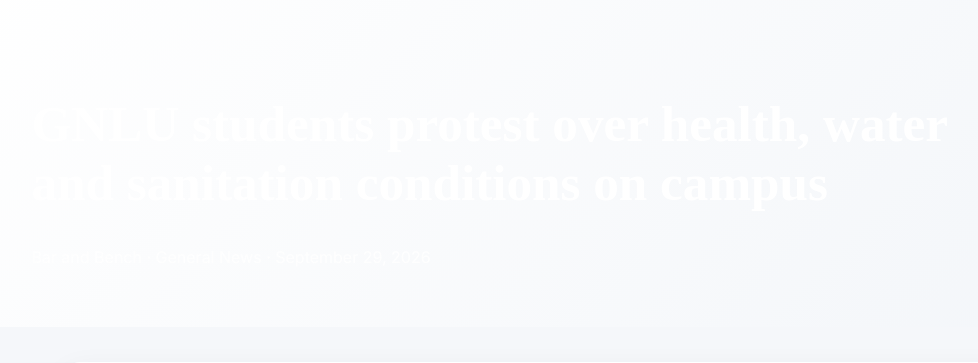
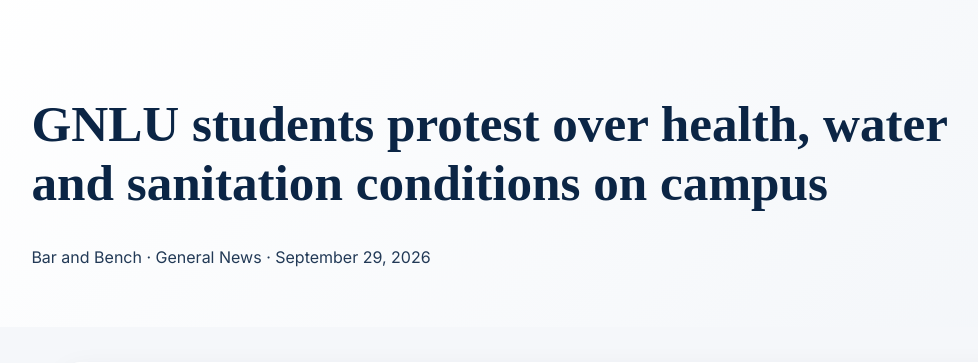
Before and after one commit to vyasbilawas-ctrl/Lawgic, a Flask app: page /article/73 in a window 1280 px wide. Shown: the part 70-433 px from the top of the page, without its empty margins (71-1049 px from the left). Run offline with Flask 3, Linux system fonts and the light colour scheme; data comes from the database, SQL or seed files in the repository.

Commit message:
Fix invisible text on article page by overriding white text color

```diff
--- a/templates/article.html
+++ b/templates/article.html
@@ -1,5 +1,5 @@
 <!doctype html>
-<html lang="en"><head><meta charset="utf-8"><meta name="viewport" content="width=device-width,initial-scale=1"><title>{{ article.title }} | Lawgic</title><link href="https://fonts.googleapis.com/css2?family=Cinzel:wght@500;600;700;800&family=Lora:ital,wght@0,400;0,500;0,600;0,700;1,400&family=Inter:wght@400;500;600&display=swap" rel="stylesheet"><style>:root{--navy:#0b2545;--gold:#d4af37}body{margin:0;background:#f5f7fa;font-family:Inter,sans-serif;color:#172033}.navbar{background:#fff;padding:18px 6%;box-shadow:0 2px 12px #0b254515;display:flex;justify-content:space-between}.brand{font:700 1.8rem 'Playfair Display';color:var(--navy);text-decoration:none}.brand span{color:var(--gold)}.nav a{margin-left:18px;color:var(--navy);font-weight:600;text-decoration:none}.hero{background:linear-gradient(135deg,var(--navy),#133c6d);color:#fff;padding:60px 8%}.hero h1{font:700 clamp(2rem,4vw,3.3rem) 'Playfair Display';max-width:1000px}.meta{opacity:.9}.content{max-width:900px;margin:35px auto;background:#fff;border-radius:16px;padding:clamp(22px,5vw,55px);box-shadow:0 10px 30px #0b254512;line-height:1.8;font-size:1.05rem}.content img{width:100%;max-height:450px;object-fit:cover;border-radius:12px;margin-bottom:25px}.btn{display:inline-block;background:var(--gold);color:var(--navy);padding:12px 20px;border-radius:9px;text-decoration:none;font-weight:700}footer{text-align:center;background:var(--navy);color:#fff;padding:28px}footer a{color:var(--gold)}
+<html lang="en"><head><meta charset="utf-8"><meta name="viewport" content="width=device-width,initial-scale=1"><title>{{ article.title }} | Lawgic</title><link href="https://fonts.googleapis.com/css2?family=Cinzel:wght@500;600;700;800&family=Lora:ital,wght@0,400;0,500;0,600;0,700;1,400&family=Inter:wght@400;500;600&display=swap" rel="stylesheet"><style>:root{--navy:#0b2545;--gold:#d4af37}body{margin:0;background:#f5f7fa;font-family:Inter,sans-serif;color:#172033}.navbar{background:#fff;padding:18px 6%;box-shadow:0 2px 12px #0b254515;display:flex;justify-content:space-between}.brand{font:700 1.8rem 'Playfair Display';color:var(--navy);text-decoration:none}.brand span{color:var(--gold)}.nav a{margin-left:18px;color:var(--navy);font-weight:600;text-decoration:none}.hero{background:linear-gradient(135deg,var(--navy),#133c6d);color:#0b2545;padding:60px 8%}.hero h1{font:700 clamp(2rem,4vw,3.3rem) 'Playfair Display';max-width:1000px}.meta{opacity:.9}.content{max-width:900px;margin:35px auto;background:#fff;border-radius:16px;padding:clamp(22px,5vw,55px);box-shadow:0 10px 30px #0b254512;line-height:1.8;font-size:1.05rem}.content img{width:100%;max-height:450px;object-fit:cover;border-radius:12px;margin-bottom:25px}.btn{display:inline-block;background:var(--gold);color:var(--navy);padding:12px 20px;border-radius:9px;text-decoration:none;font-weight:700}footer{text-align:center;background:var(--navy);color:#fff;padding:28px}footer a{color:var(--gold)}
         @keyframes fadeUp {
             from { opacity: 0; transform: translateY(30px); }
             to { opacity: 1; transform: translateY(0); }
@@ -26,7 +26,7 @@
             50% { background-position: 100% 50%; }
             100% { background-position: 0% 50%; }
         }
-        .hero {
+        .hero { color: #0b2545 !important;
             background: linear-gradient(-45deg, #f5f7fa, #ffffff, #eef2f7, #ffffff) !important;
             background-size: 400% 400% !important;
             animation: gradientShift 10s ease infinite !important;
```
